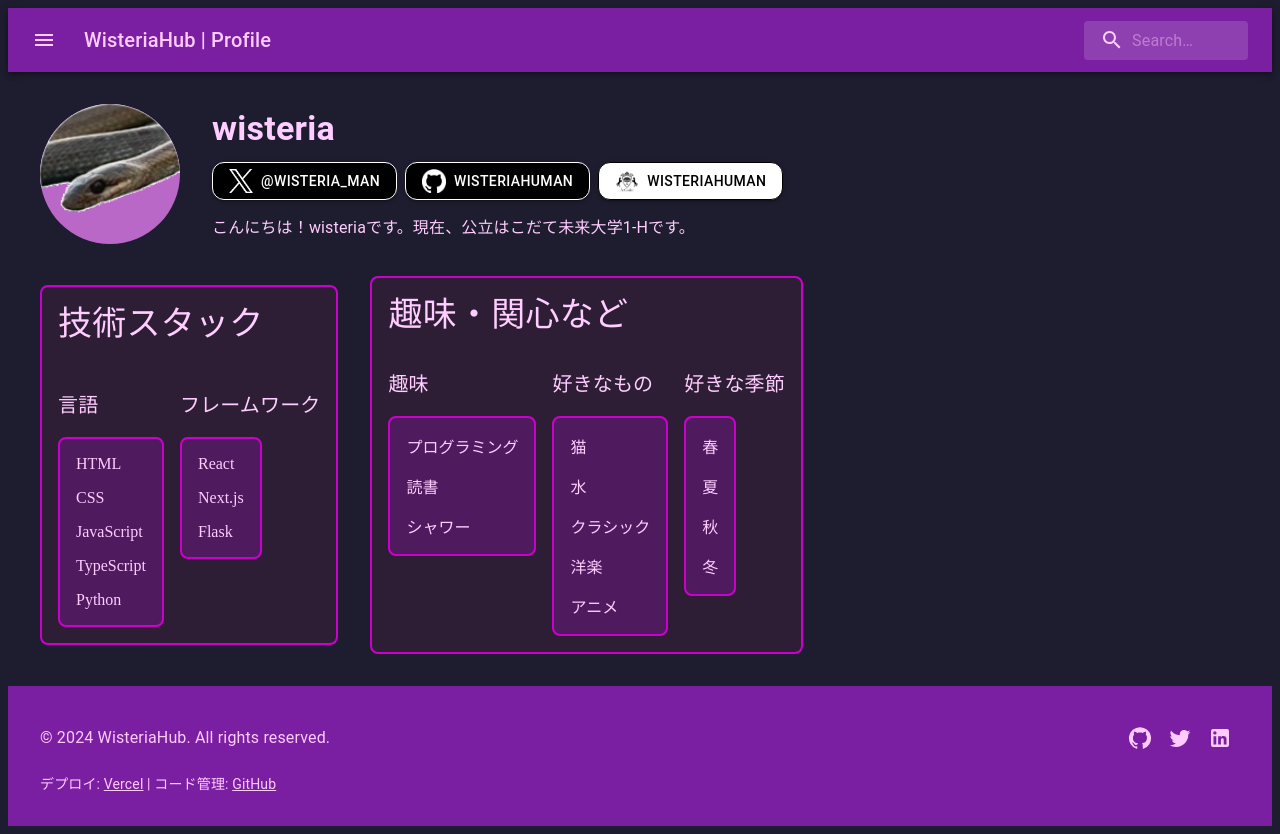
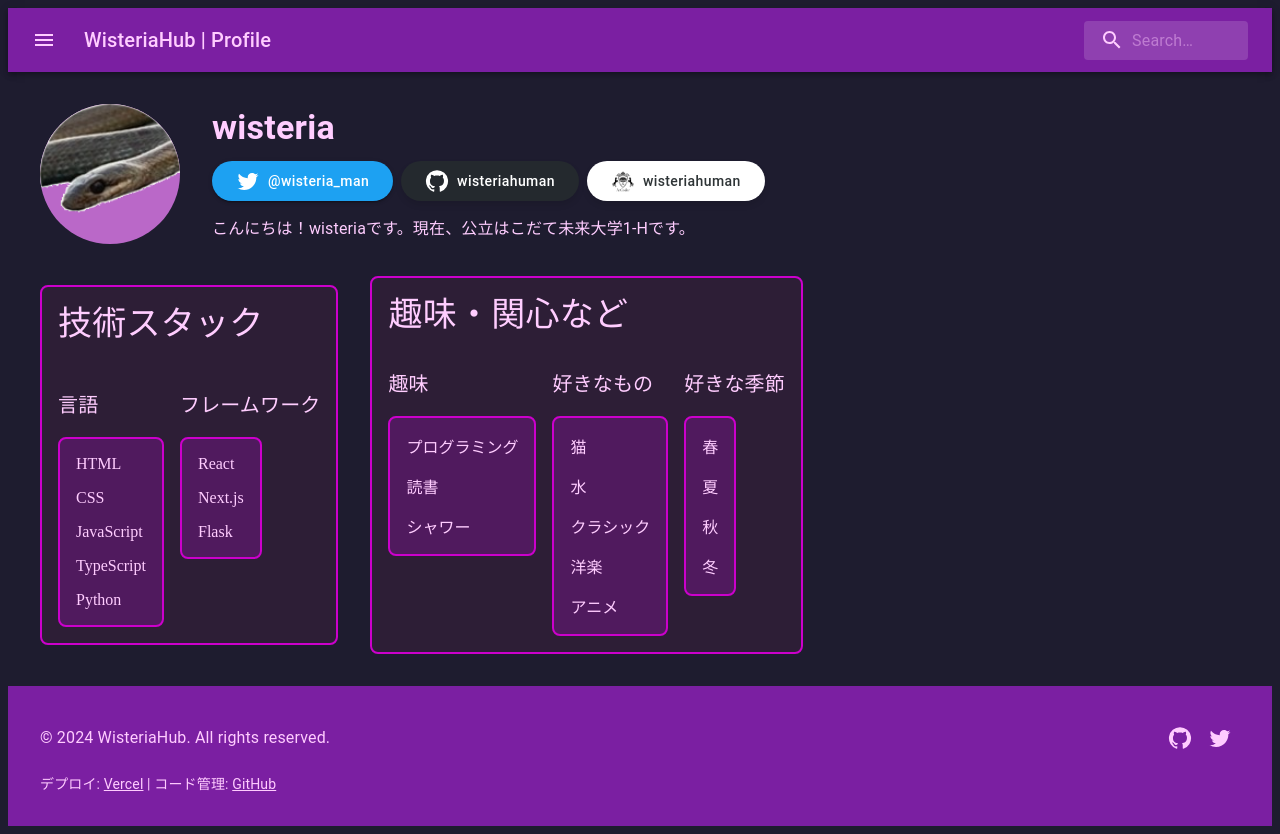
Before and after one commit to wisteriahuman/wisteria-hub, a Next.js app: page /profile in a window 1280 px wide. Built offline with nearby package versions, Linux system fonts and the light colour scheme.

Commit message:
fix snsのリンクボタンを調整

```diff
--- a/src/components/layout/Footer.tsx
+++ b/src/components/layout/Footer.tsx
@@ -2,7 +2,7 @@ import React from "react";
 import { Box, Typography, Link, IconButton } from "@mui/material";
 import GitHubIcon from "@mui/icons-material/GitHub";
 import TwitterIcon from "@mui/icons-material/Twitter";
-import LinkedInIcon from "@mui/icons-material/LinkedIn";
+// import LinkedInIcon from "@mui/icons-material/LinkedIn";
 
 export default function Footer() {
     return (
@@ -47,7 +47,7 @@ export default function Footer() {
                     >
                         <TwitterIcon />
                     </IconButton>
-                    <IconButton
+                    {/* <IconButton
                         component={Link}
                         href="https://www.linkedin.com/in/%E5%84%AA%E6%B0%97-%E8%97%A4%E4%BA%95-b104b0344/"
                         target="_blank"
@@ -56,7 +56,7 @@ export default function Footer() {
                         aria-label="LinkedIn"
                     >
                         <LinkedInIcon />
-                    </IconButton>
+                    </IconButton> */}
                 </Box>
             </Box>
             <Box mt={2}>
--- a/src/components/sns/atcoder.tsx
+++ b/src/components/sns/atcoder.tsx
@@ -7,12 +7,24 @@ export default function AtCoder() {
         <Button
             variant="contained"
             href="https://atcoder.jp/users/wisteriahuman"
+            target="_blank"
+            rel="noopener"
             sx={{
-                color: "#000000",
+                color: "#2e3436",
                 backgroundColor: "#ffffff",
-                border: "1px solid #000000",
-                borderRadius: "12px",
+                border: "none",
+                borderRadius: "25px",
+                paddingX: 3,
+                paddingY: 1,
+                textTransform: "none",
+                boxShadow: "0 4px 6px rgb(0, 0, 0, 0.1)",
+                transition: "background-color 0.3s, box-shadow 0.3s",
+                "&:hover": {
+                    backgroundColor: "#f5f5f5",
+                    boxShadow: "0 6px 8px rgba(0, 0, 0, 0.15)",
+                },
             }}
+            aria-label="AtCoderプロフィールへ移動"
         >
             <Image
                 src="/images/atcoder.png"
--- a/src/components/sns/github.tsx
+++ b/src/components/sns/github.tsx
@@ -1,25 +1,33 @@
 import * as React from "react";
 import Button from "@mui/material/Button";
-import Image from "next/image";
+import GitHubIcon from "@mui/icons-material/GitHub";
 
 export default function GitHub() {
     return (
         <Button
             variant="contained"
             href="https://github.com/wisteriahuman"
+            target="_blank"
+            rel="noopener"
             sx={{
                 color: "#ffffff",
-                backgroundColor: "#000000",
-                border: "1px solid #ffffff",
-                borderRadius: "12px",
+                backgroundColor: "#24292e",
+                border: "none",
+                borderRadius: "25px",
+                paddingX: 3,
+                paddingY: 1,
+                textTransform: "none",
+                boxShadow: "0 4px 6px rgb(0, 0, 0, 0.1)",
+                transition: "background-color 0.3s, box-shadow 0.3s",
+                "&:hover": {
+                    backgroundColor: "#161b22",
+                    boxShadow: "0 6px 8px rgba(0, 0, 0, 0.15)",
+                },
             }}
+            aria-label="GitHubプロフィールへ移動"
         >
-            <Image
-                src="/images/github.png"
-                alt="GitHub"
-                width={24}
-                height={24}
-                style={{ marginRight: "8px" }}
+            <GitHubIcon
+                sx={{ color: "#ffffff", marginRight: "8px" }}
             />
             wisteriahuman
         </Button>
--- a/src/components/sns/twitter.tsx
+++ b/src/components/sns/twitter.tsx
@@ -1,25 +1,32 @@
 import * as React from "react";
 import Button from "@mui/material/Button";
-import Image from "next/image";
+import TwitterIcon from "@mui/icons-material/Twitter";
 
 export default function Twitter() {
     return (
         <Button
             variant="contained"
             href="https://x.com/wisteria_man"
+            target="_blank"
+            rel="noopener"
             sx={{
                 color: "#ffffff",
-                backgroundColor: "#000000",
-                border: "1px solid #ffffff",
-                borderRadius: "12px",
+                backgroundColor: "#1da1f2",
+                border: "none",
+                borderRadius: "25px",
+                paddingX: 3,
+                paddingY: 1,
+                textTransform: "none",
+                boxShadow: "background-color 0.3s, box-shadow 0.3s",
+                "&:hover": {
+                    backgroundColor: "#0d95e8",
+                    boxShadow: "0 6px 8px rgba(0, 0, 0, 0.15)",
+                },
             }}
+            aria-label="Twitterプロフィールへ移動"
         >
-            <Image
-            src="/images/x.png"
-            alt="X"
-            width={24}
-            height={24}
-            style={{ marginRight: "8px" }}
+            <TwitterIcon
+                sx={{ color: "#ffffff", marginRight: "8px" }}
             />
             @wisteria_man
         </Button>
```
